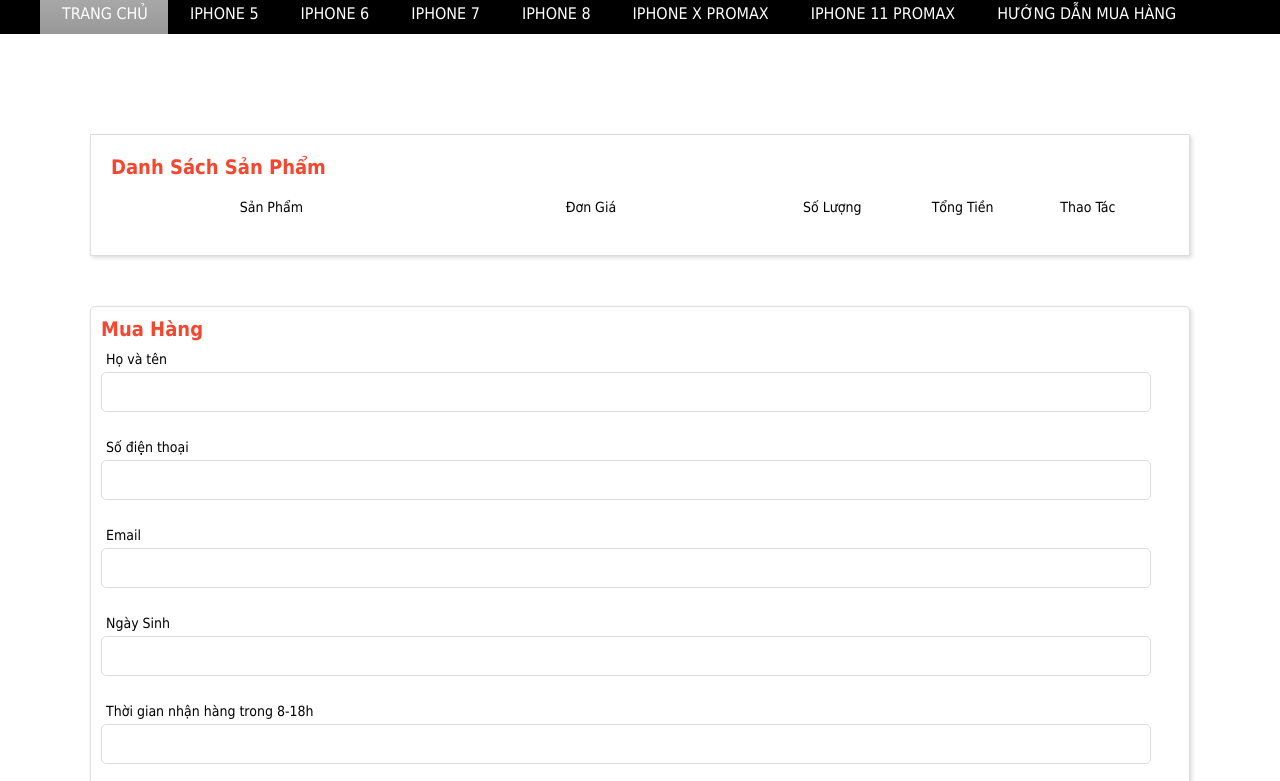
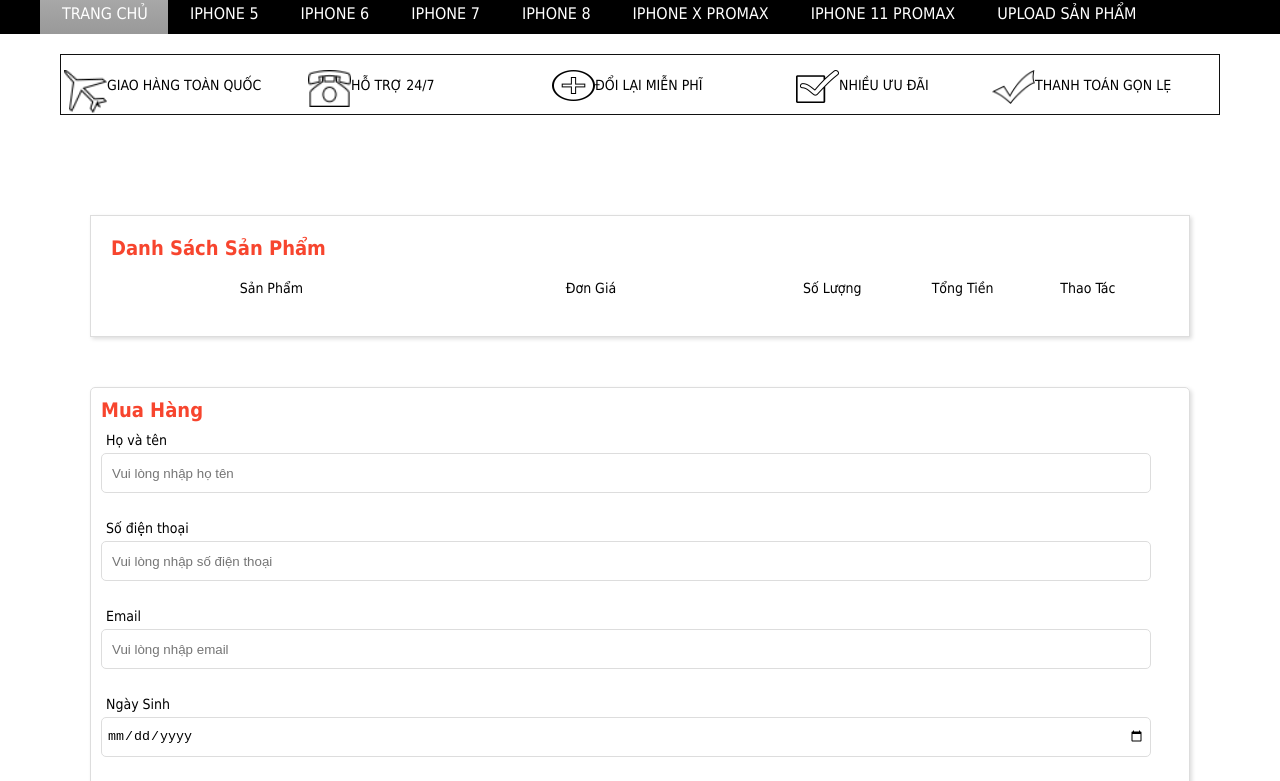
Before and after one commit to quenghuy1510/ASM-JAVASCRIPT, a plain HTML site: page gio_hang.html in a window 1280 px wide. Shown: the part 156-937 px from the top of the page. Drawn offline with Linux system fonts and the light colour scheme.

Commit message:
suadoi up load

```diff
--- a/gio_hang.html
+++ b/gio_hang.html
@@ -202,13 +202,55 @@
 						<a href="#">IPHONE 11 PROMAX</a>
 					</li>
 					<li>
-						<a href="#">HƯỚNG DẪN MUA HÀNG</a>
+						<a href="tao_nhanhsp.html" target="_blank">UPLOAD SẢN PHẨM</a>
 					</li>
 				</ul>
 			</nav>
 			</div>
 
     </header>
+    <div class="thanhcamket">
+        <div class="giaohangtoanquoc">
+            <div class="khung1">
+                <img src="images/maybay1.png">
+            </div>
+            <ul>
+                <li><a href="#">GIAO HÀNG TOÀN QUỐC</a></li>
+            </ul>
+        </div>
+        <div class="hotro">
+            <div class="khung1">
+                <img src="images/dienthoai.png">
+            </div>
+            <ul>
+                <li><a href="#">HỖ TRỢ 24/7</a></li>
+            </ul>
+        </div>
+        <div class="doisize">
+            <div class="khung1">
+                <img src="images/cong.png">
+            </div>
+            <ul>
+                <li><a href="#">ĐỔI LẠI MIỄN PHĨ</a></li>
+            </ul>
+        </div>
+        <div class="uudai">
+            <div class="khung1">
+                <img src="images/khungtich.png">
+            </div>
+            <ul>
+                <li><a href="#">NHIỀU ƯU ĐÃI</a></li>
+            </ul>
+        </div>
+        <div class="thanhtoan">
+            <div class="khung1">
+                <img src="images/tich.png">
+            </div>
+            <ul>
+                <li><a href="#">THANH TOÁN GỌN LẸ</a></li>
+            </ul>
+        </div>
+    </div>
     <div  id="gio-hang">
         <!--danh sách item giỏ hàng-->
         <h1 class="tieuDe">Danh Sách Sản Phẩm</h1>
@@ -229,23 +271,23 @@
     <div class="form">
         <p class="thongTin">Mua Hàng</p>
         <label for="hoTen">Họ và tên</label>
-        <input type="text" id="hoTen">
+        <input type="text" id="hoTen" placeholder="Vui lòng nhập họ tên">
         <label id="hienThiLoiHoTen" for="hoTen" class="error"></label>
 
         <label for="soDienThoai">Số điện thoại</label>
-        <input type="number" id="soDienThoai">
+        <input type="number" id="soDienThoai" placeholder="Vui lòng nhập số điện thoại">
         <label id="hienThiLoiSoDienThoai" for="soDienThoai" class="error"></label>
 
         <label for="email">Email</label>
-        <input type="text" id="email">
+        <input type="text" id="email" placeholder="Vui lòng nhập email">
         <label id="hienThiLoiEmail" for="email" class="error"></label>
 
         <label for="ngaySinh">Ngày Sinh</label>
-        <input type="text" id="ngaySinh">
+        <input type="date" id="ngaySinh">
         <label id="hienThiLoiNgaySinh" for="ngaySinh" class="error"></label>
 
         <label for="thoiGianNhanHang">Thời gian nhận hàng trong 8-18h</label>
-        <input type="number" id="thoiGianNhanHang">
+        <input type="number" id="thoiGianNhanHang" placeholder="Vui lòng nhập thời gian nhận hàng 8-18h">
         <label id="hienThiLoiThoiGianNhanHang" for="thoiGianNhanHang" class="error"></label>
 
         <button  onclick="onClickMuaHang()" class="btn">Mua Hàng</button>
@@ -361,8 +403,8 @@
                     nodeHienThiLoiHoTen.innerHTML = 'Họ tên không được để trống !';
                     hopLe = false;
                 }
-                if (soDienThoai == null || soDienThoai.length <=0 || soDienThoai.length >10){
-                    nodeHienThiLoiSoDienThoai.innerHTML = "Số điện thoại không được để trống và không quá 10 số !";
+                if (soDienThoai == null || soDienThoai.length >10 || soDienThoai.length <10){
+                    nodeHienThiLoiSoDienThoai.innerHTML = "Số điện thoại không được để trống và phải đủ 10 số !";
                     hopLe = false;
                 }
                 if (ngaySinh == null || ngaySinh.length <=0 ){
--- a/style.css
+++ b/style.css
@@ -93,6 +93,9 @@
         width: 1200px;
         height: 40px;
         margin: 0 auto;
+    }
+    .loadsp{
+        float: right;
     }
     .khunggiohang{
         width: 269px;
@@ -202,6 +205,9 @@
         height: 40px;
         background-color: black;
         font-size: 16px;
+    }
+    header{
+        margin-bottom: 20px;
     }
     .khungmenu1{
         width: 1200px;
@@ -435,7 +441,7 @@
 	background-color: white;
     border: 1px solid #111111;
     margin: 0 auto;
-    margin-bottom: 50px;
+    margin-bottom: 20px;
 }
 .thanhcamket a{
     line-height: 61px;
```
Also changed, not shown: giao_dien.html (+19 -19 lines).
